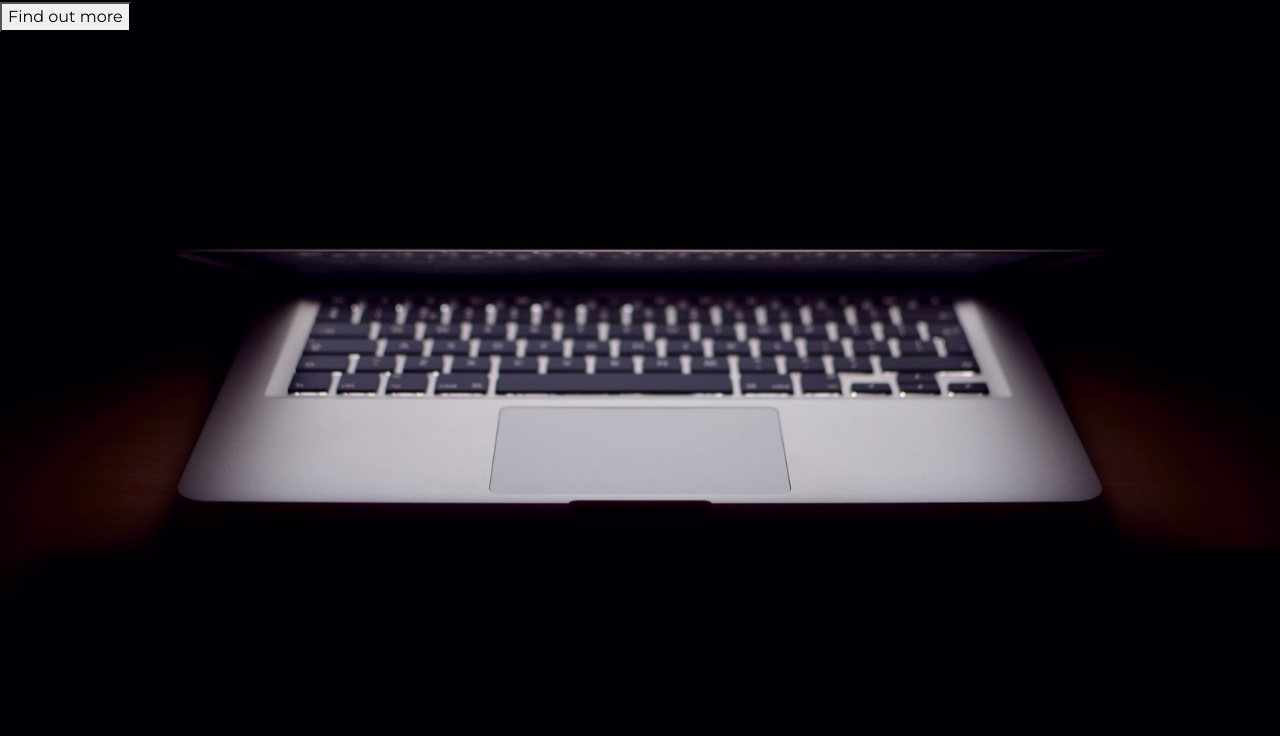
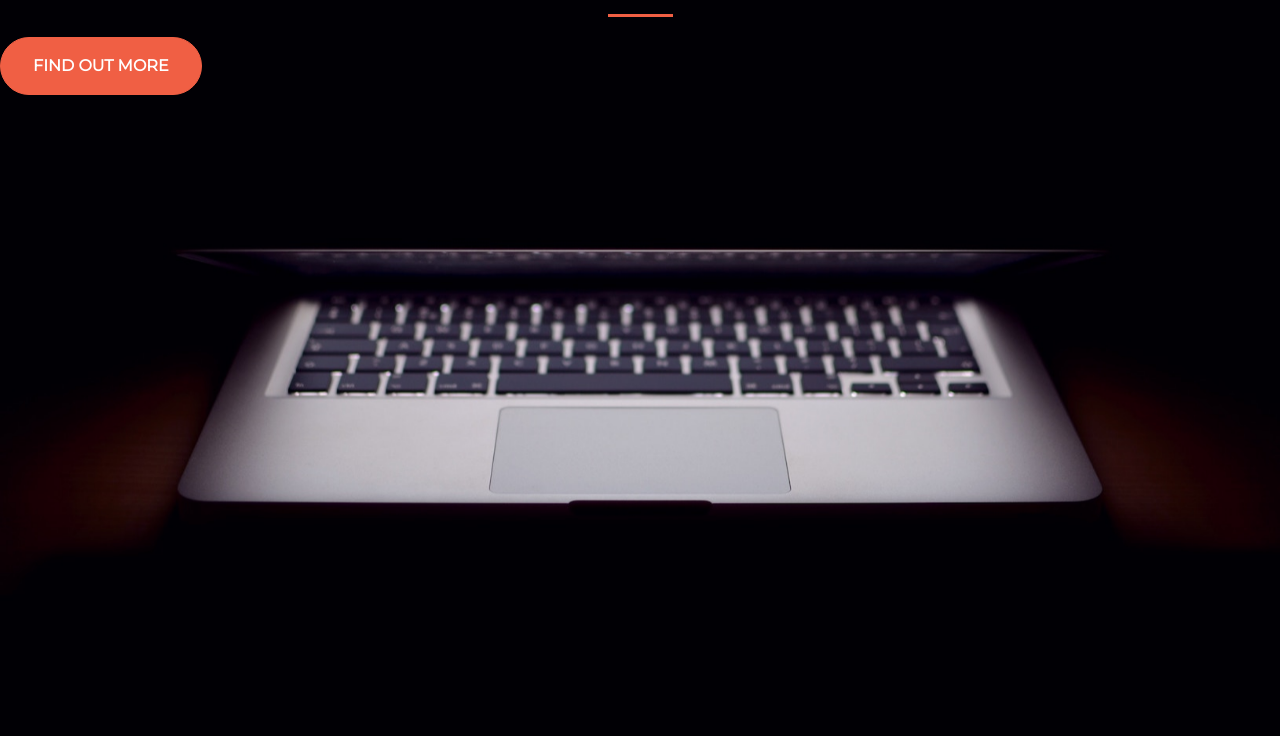
Before and after one commit to Sandiego17/Simple-Startup-Landing-Page, a plain HTML site: page index.html in a window 1280 px wide. Shown: the part 64-800 px from the top of the page. Drawn offline with nearby package versions, Linux system fonts and the light colour scheme.

Commit message:
Content-added

```diff
--- a/index.html
+++ b/index.html
@@ -13,8 +13,9 @@
 </head>
 
 <body>
-  <h1><strong>The biggest startup event of the year</strong></h1>
-  <button>Find out more</button>
+  <h1 class="text-uppercase"><strong>The biggest startup event of the year</strong></h1>
+  <hr>
+  <button class="btn btn-primary btn-xl text-uppercase">Find out more</button>
 </body>
 
 </html>
--- a/style.css
+++ b/style.css
@@ -14,3 +14,30 @@ h1 {
   color: #e2dbdb;
   font-size: 3rem;
 }
+
+hr {
+  border-width: 3px;
+  color: #f05f44;
+  margin: 20px auto;
+  max-width: 65px;
+  opacity: 1;
+}
+
+.btn {
+  border-radius: 300px;
+  font-weight: 700;
+}
+
+.btn-primary {
+  background-color: #f05f44;
+  border-color: #f05f44;
+}
+
+.btn-primary:hover {
+  background-color: #ee4b08 !important;
+  border: 4px solid #ee4b08 !important;
+}
+
+.btn-xl {
+  padding: 1rem 2rem;
+}
```
